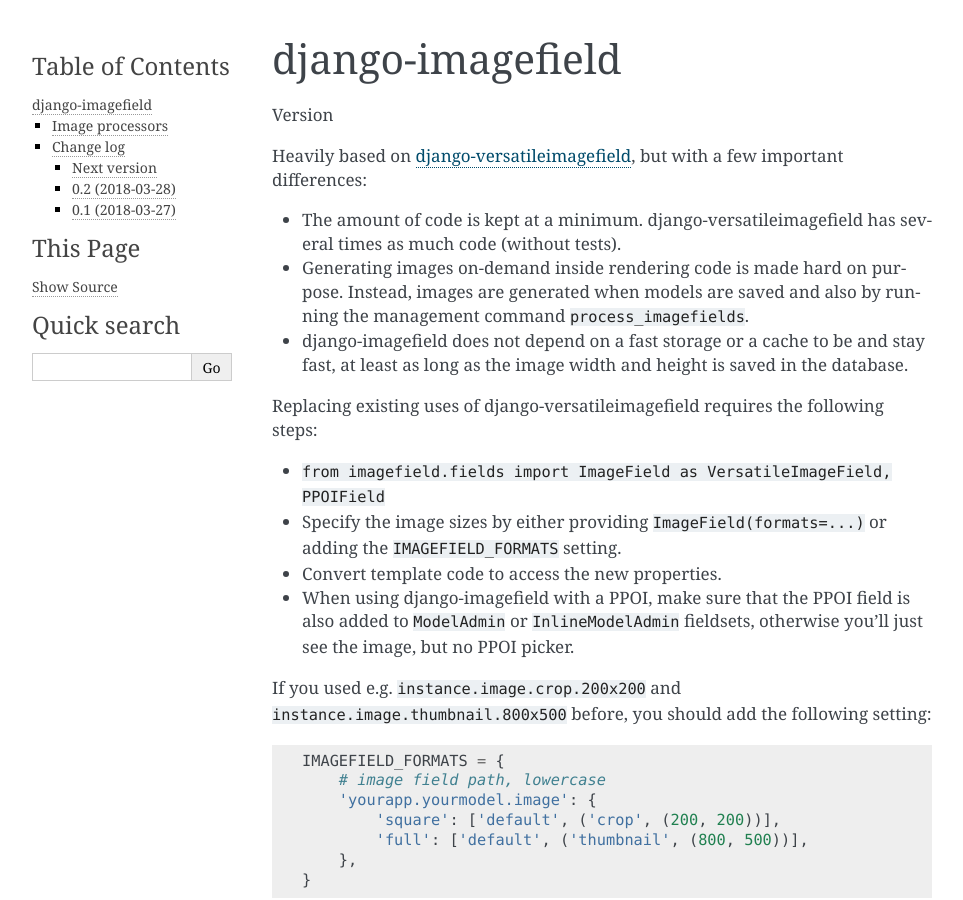
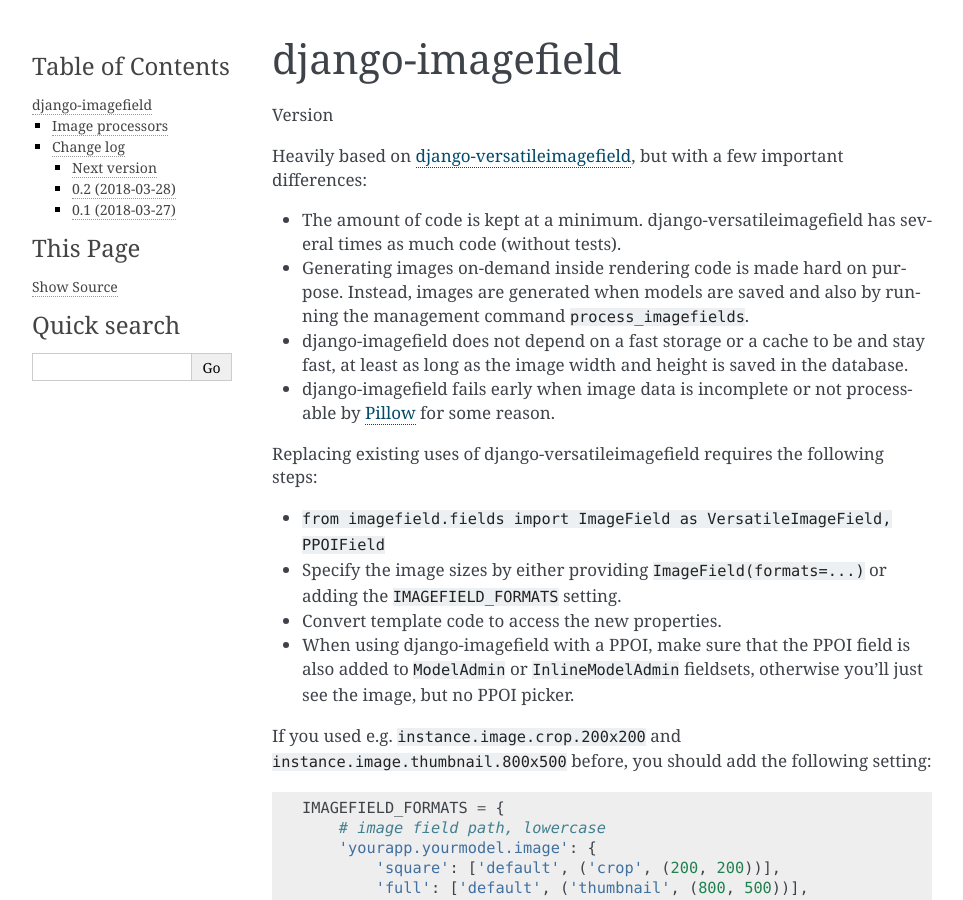
Before and after one commit to matthiask/django-imagefield, a Sphinx documentation site: the page built from docs/index.rst, in a window 1280 px wide and 900 px high. Shown: the whole window, without its empty margins (148-1111 px from the left). Built offline with Sphinx 7.4.7, drawn with Linux system fonts in a browser that asks for light colours; the version number could not be read and is left out.

Commit message:
This also seems important to me

```diff
--- a/README.rst
+++ b/README.rst
@@ -22,6 +22,8 @@
 - django-imagefield does not depend on a fast storage or a cache to be
   and stay fast, at least as long as the image width and height is saved
   in the database.
+- django-imagefield fails early when image data is incomplete or not
+  processable by Pillow_ for some reason.
 
 Replacing existing uses of django-versatileimagefield requires the
 following steps:
@@ -133,4 +135,5 @@
 
 
 .. _documentation: https://django-imagefield.readthedocs.io/en/latest/
+.. _Pillow: https://pillow.readthedocs.io/en/latest/
 .. _tox: https://tox.readthedocs.io/
--- a/docs/index.rst
+++ b/docs/index.rst
@@ -16,6 +16,8 @@
 - django-imagefield does not depend on a fast storage or a cache to be
   and stay fast, at least as long as the image width and height is saved
   in the database.
+- django-imagefield fails early when image data is incomplete or not
+  processable by Pillow_ for some reason.
 
 Replacing existing uses of django-versatileimagefield requires the
 following steps:
@@ -107,3 +109,5 @@
   ``PIL.Image.save``.
 
 .. include:: ../CHANGELOG.rst
+
+.. _Pillow: https://pillow.readthedocs.io/en/latest/
```
